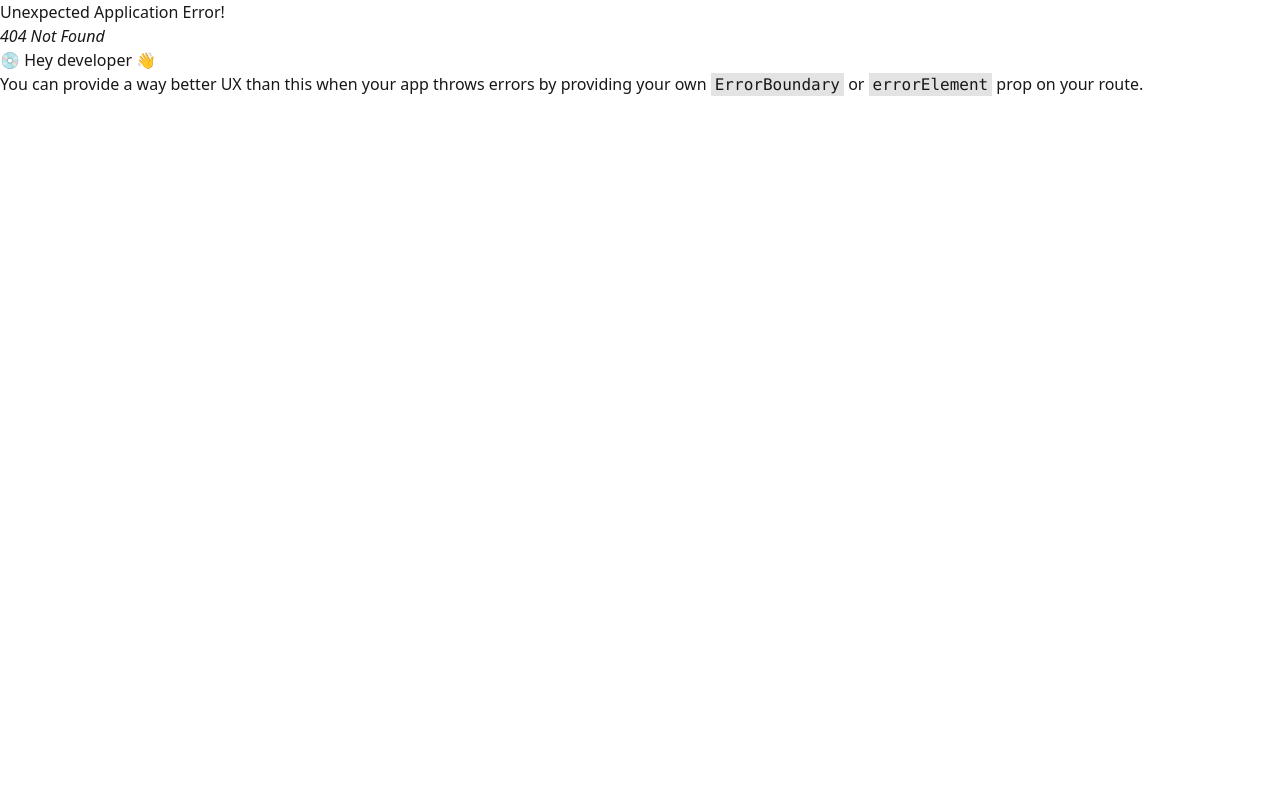
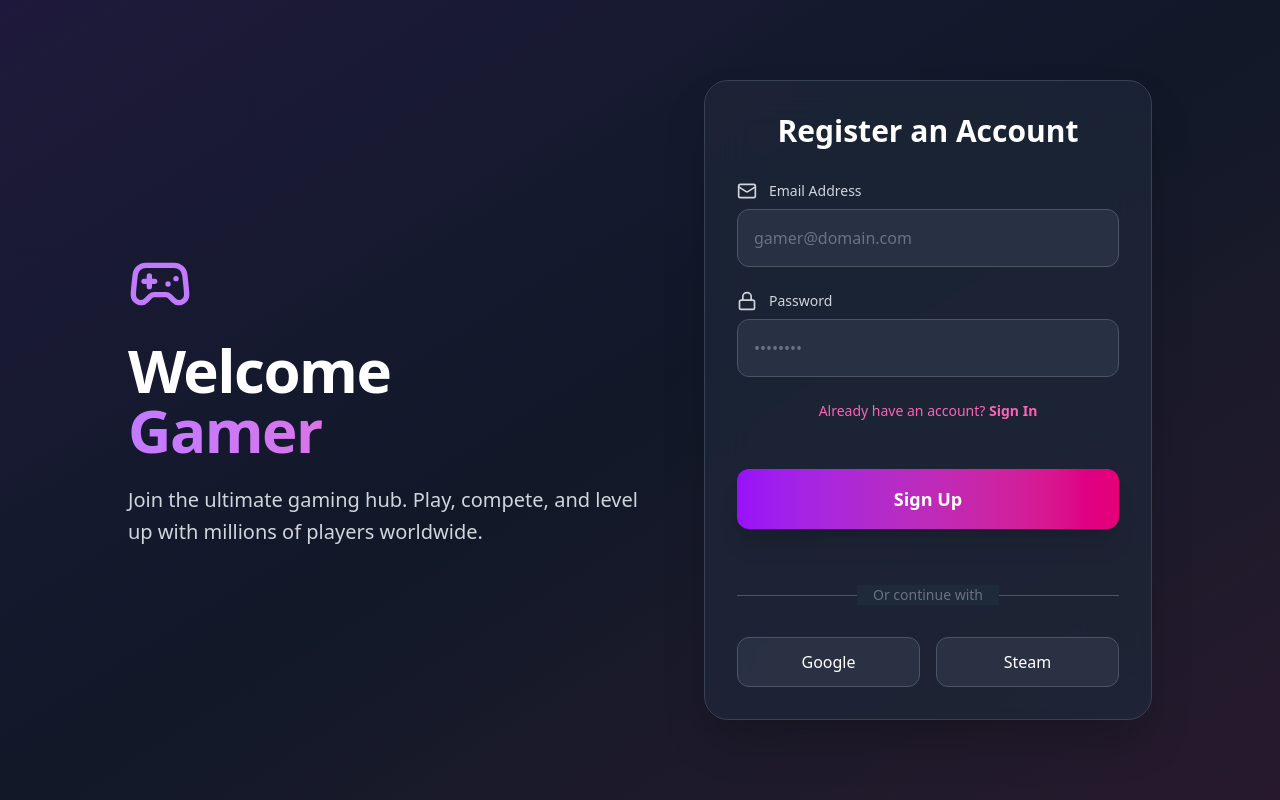
Before and after one commit to KnoxNeon/B12A09, a React (Vite) app: page /register in a window 1280 px wide. Before the commit this address had no page. Built offline with nearby package versions, Linux system fonts and the light colour scheme.

Commit message:
add login and register

```diff
--- a/src/Components/Footer.jsx
+++ b/src/Components/Footer.jsx
@@ -2,7 +2,7 @@ import React from 'react'
 
 const Footer = () => {
   return (
-    <footer className="footer footer-vertical lg:footer-horizontal bg-[#801d2c] text-black font-bold p-10">
+    <footer className="footer footer-vertical lg:footer-horizontal bg-gradient-to-r from-purple-400 to-pink-400 text-black font-bold p-10">
   <aside>
     <img className='h-20 w-20 border-' src="../gh.png" alt="" />
     <p>
--- a/src/Components/Navbar.jsx
+++ b/src/Components/Navbar.jsx
@@ -33,7 +33,7 @@ const Navbar = () => {
   </div>
   <div className="navbar-end ">
 
-    <Link to='https://github.com/KnoxNeon' className="btn border-0 shadow text-white bg-black"><FaGithub /> Login</Link>
+    <Link to='/login' className="btn border-0 shadow text-white bg-black"><FaGithub /> Login</Link>
     <Link to='https://github.com/KnoxNeon' className="btn border-0 shadow text-white bg-black"><FaGithub /> Register</Link>
   </div>
 </div>
--- /dev/null
+++ b/src/Pages/Login.jsx
@@ -0,0 +1,104 @@
+import { Link } from 'react-router';
+import { Mail, Lock, Gamepad2 } from 'lucide-react';
+
+export default function Login() {
+  return (
+    <div className="min-h-screen bg-gray-900 flex items-center justify-center px-4 py-12">
+
+      <div className="absolute inset-0 bg-linear-to-br from-purple-900/20 via-gray-900 to-pink-900/20" />
+
+      <div className="relative z-10 max-w-5xl w-full">
+        <div className="flex flex-col lg:flex-row items-center justify-between gap-12">
+
+
+          <div className="text-center lg:text-left max-w-lg">
+            <div className="flex justify-center lg:justify-start mb-6">
+              <Gamepad2 className="w-16 h-16 text-purple-400" />
+            </div>
+
+            <h1 className="text-5xl sm:text-6xl font-black text-white tracking-tight">
+              Welcome Back
+              <span className="block text-transparent bg-clip-text bg-linear-to-r from-purple-400 to-pink-400">
+                Gamer
+              </span>
+            </h1>
+
+            <p className="mt-6 text-xl text-gray-300 leading-relaxed">
+              Join the ultimate gaming hub. Play, compete, and level up with millions of players worldwide.
+            </p>
+
+          </div>
+
+
+          <div className="w-full max-w-md">
+            <div className="bg-gray-800/70 backdrop-blur-xl rounded-3xl shadow-2xl border border-gray-700 p-8">
+              <h2 className="text-3xl font-bold text-white mb-8 text-center">
+                Login to Continue
+              </h2>
+
+              <form className="space-y-6">
+                <div>
+                  <label className="flex items-center gap-3 text-gray-300 mb-2 text-sm font-medium">
+                    <Mail className="w-5 h-5" />
+                    Email Address
+                  </label>
+                  <input
+                    type="email"
+                    placeholder="gamer@domain.com"
+                    className="w-full px-4 py-4 bg-gray-700/50 border border-gray-600 rounded-xl text-white placeholder-gray-500 focus:outline-none focus:border-purple-500 focus:ring-4 focus:ring-purple-500/20 transition-all"
+                  />
+                </div>
+
+                <div>
+                  <label className="flex items-center gap-3 text-gray-300 mb-2 text-sm font-medium">
+                    <Lock className="w-5 h-5" />
+                    Password
+                  </label>
+                  <input
+                    type="password"
+                    placeholder="••••••••"
+                    className="w-full px-4 py-4 bg-gray-700/50 border border-gray-600 rounded-xl text-white placeholder-gray-500 focus:outline-none focus:border-purple-500 focus:ring-4 focus:ring-purple-500/20 transition-all"
+                  />
+                </div>
+
+                <div className="flex flex-col sm:flex-row justify-between items-center gap-4 text-sm">
+                  <a href="#" className="text-purple-400 hover:text-purple-300 transition-colors">
+                    Forgot password?
+                  </a>
+                  <Link to="/register" className="text-pink-400 hover:text-pink-300 transition-colors">
+                    Don't have an account? <span className="font-bold">Register</span>
+                  </Link>
+                </div>
+
+                <button
+                  type="submit"
+                  className="w-full py-4 mt-6 bg-linear-to-r from-purple-600 to-pink-600 hover:from-purple-500 hover:to-pink-500 rounded-xl font-bold text-lg text-white shadow-xl transform transition-all hover:scale-[1.02] active:scale-100"
+                >
+                  Login Now
+                </button>
+
+                <div className="relative my-8">
+                  <div className="absolute inset-0 flex items-center">
+                    <div className="w-full border-t border-gray-600" />
+                  </div>
+                  <div className="relative flex justify-center text-sm">
+                    <span className="px-4 bg-gray-800 text-gray-500">Or continue with</span>
+                  </div>
+                </div>
+
+                <div className="grid grid-cols-2 gap-4">
+                  <button className="py-3 bg-gray-700/50 hover:bg-gray-600 border border-gray-600 rounded-xl text-white font-medium transition-all">
+                    Google
+                  </button>
+                  <button className="py-3 bg-gray-700/50 hover:bg-gray-600 border border-gray-600 rounded-xl text-white font-medium transition-all">
+                    Steam
+                  </button>
+                </div>
+              </form>
+            </div>
+          </div>
+        </div>
+      </div>
+    </div>
+  );
+}
--- /dev/null
+++ b/src/Pages/Register.jsx
@@ -0,0 +1,102 @@
+import { Link } from 'react-router';
+import { Mail, Lock, Gamepad2 } from 'lucide-react';
+
+export default function Register() {
+  return (
+    <div className="min-h-screen bg-gray-900 flex items-center justify-center px-4 py-12">
+
+      <div className="absolute inset-0 bg-linear-to-br from-purple-900/20 via-gray-900 to-pink-900/20" />
+
+      <div className="relative z-10 max-w-5xl w-full">
+        <div className="flex flex-col lg:flex-row items-center justify-between gap-12">
+
+
+          <div className="text-center lg:text-left max-w-lg">
+            <div className="flex justify-center lg:justify-start mb-6">
+              <Gamepad2 className="w-16 h-16 text-purple-400" />
+            </div>
+
+            <h1 className="text-5xl sm:text-6xl font-black text-white tracking-tight">
+              Welcome
+              <span className="block text-transparent bg-clip-text bg-linear-to-r from-purple-400 to-pink-400">
+                Gamer
+              </span>
+            </h1>
+
+            <p className="mt-6 text-xl text-gray-300 leading-relaxed">
+              Join the ultimate gaming hub. Play, compete, and level up with millions of players worldwide.
+            </p>
+
+          </div>
+
+
+          <div className="w-full max-w-md">
+            <div className="bg-gray-800/70 backdrop-blur-xl rounded-3xl shadow-2xl border border-gray-700 p-8">
+              <h2 className="text-3xl font-bold text-white mb-8 text-center">
+                Register an Account
+              </h2>
+
+              <form className="space-y-6">
+                <div>
+                  <label className="flex items-center gap-3 text-gray-300 mb-2 text-sm font-medium">
+                    <Mail className="w-5 h-5" />
+                    Email Address
+                  </label>
+                  <input
+                    type="email"
+                    placeholder="gamer@domain.com"
+                    className="w-full px-4 py-4 bg-gray-700/50 border border-gray-600 rounded-xl text-white placeholder-gray-500 focus:outline-none focus:border-purple-500 focus:ring-4 focus:ring-purple-500/20 transition-all"
+                  />
+                </div>
+
+                <div>
+                  <label className="flex items-center gap-3 text-gray-300 mb-2 text-sm font-medium">
+                    <Lock className="w-5 h-5" />
+                    Password
+                  </label>
+                  <input
+                    type="password"
+                    placeholder="••••••••"
+                    className="w-full px-4 py-4 bg-gray-700/50 border border-gray-600 rounded-xl text-white placeholder-gray-500 focus:outline-none focus:border-purple-500 focus:ring-4 focus:ring-purple-500/20 transition-all"
+                  />
+                </div>
+
+                <div className="flex justify-center flex-col sm:flex-row items-center gap-4 text-sm">
+
+                  <Link to="/login" className="text-pink-400 hover:text-pink-300 transition-colors">
+                    Already have an account? <span className="font-bold">Sign In</span>
+                  </Link>
+                </div>
+
+                <button
+                  type="submit"
+                  className="w-full py-4 mt-6 bg-linear-to-r from-purple-600 to-pink-600 hover:from-purple-500 hover:to-pink-500 rounded-xl font-bold text-lg text-white shadow-xl transform transition-all hover:scale-[1.02] active:scale-100"
+                >
+                  Sign Up
+                </button>
+
+                <div className="relative my-8">
+                  <div className="absolute inset-0 flex items-center">
+                    <div className="w-full border-t border-gray-600" />
+                  </div>
+                  <div className="relative flex justify-center text-sm">
+                    <span className="px-4 bg-gray-800 text-gray-500">Or continue with</span>
+                  </div>
+                </div>
+
+                <div className="grid grid-cols-2 gap-4">
+                  <button className="py-3 bg-gray-700/50 hover:bg-gray-600 border border-gray-600 rounded-xl text-white font-medium transition-all">
+                    Google
+                  </button>
+                  <button className="py-3 bg-gray-700/50 hover:bg-gray-600 border border-gray-600 rounded-xl text-white font-medium transition-all">
+                    Steam
+                  </button>
+                </div>
+              </form>
+            </div>
+          </div>
+        </div>
+      </div>
+    </div>
+  );
+}
```
Also changed, not shown: src/Routes/Routes.jsx (+10 -2 lines).
